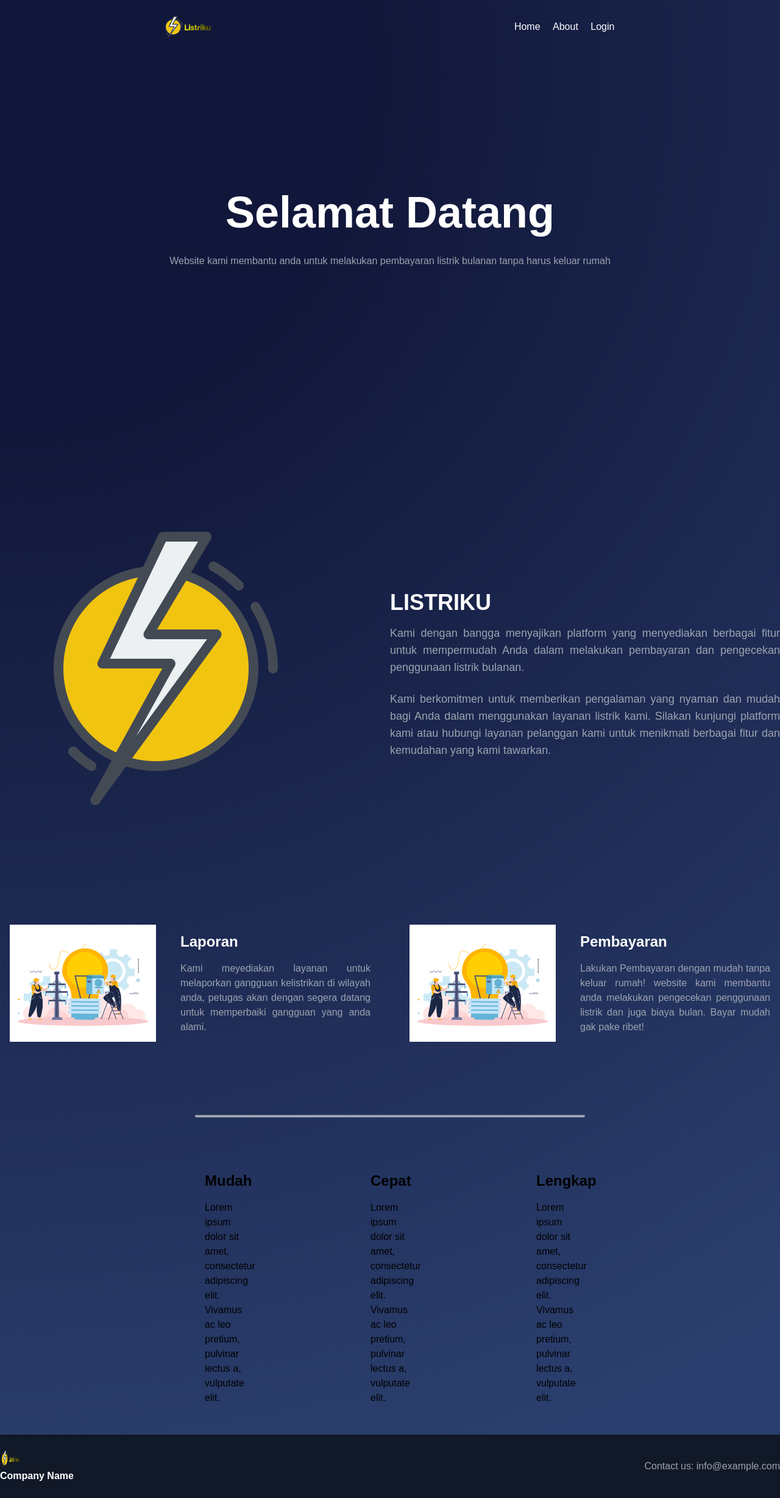
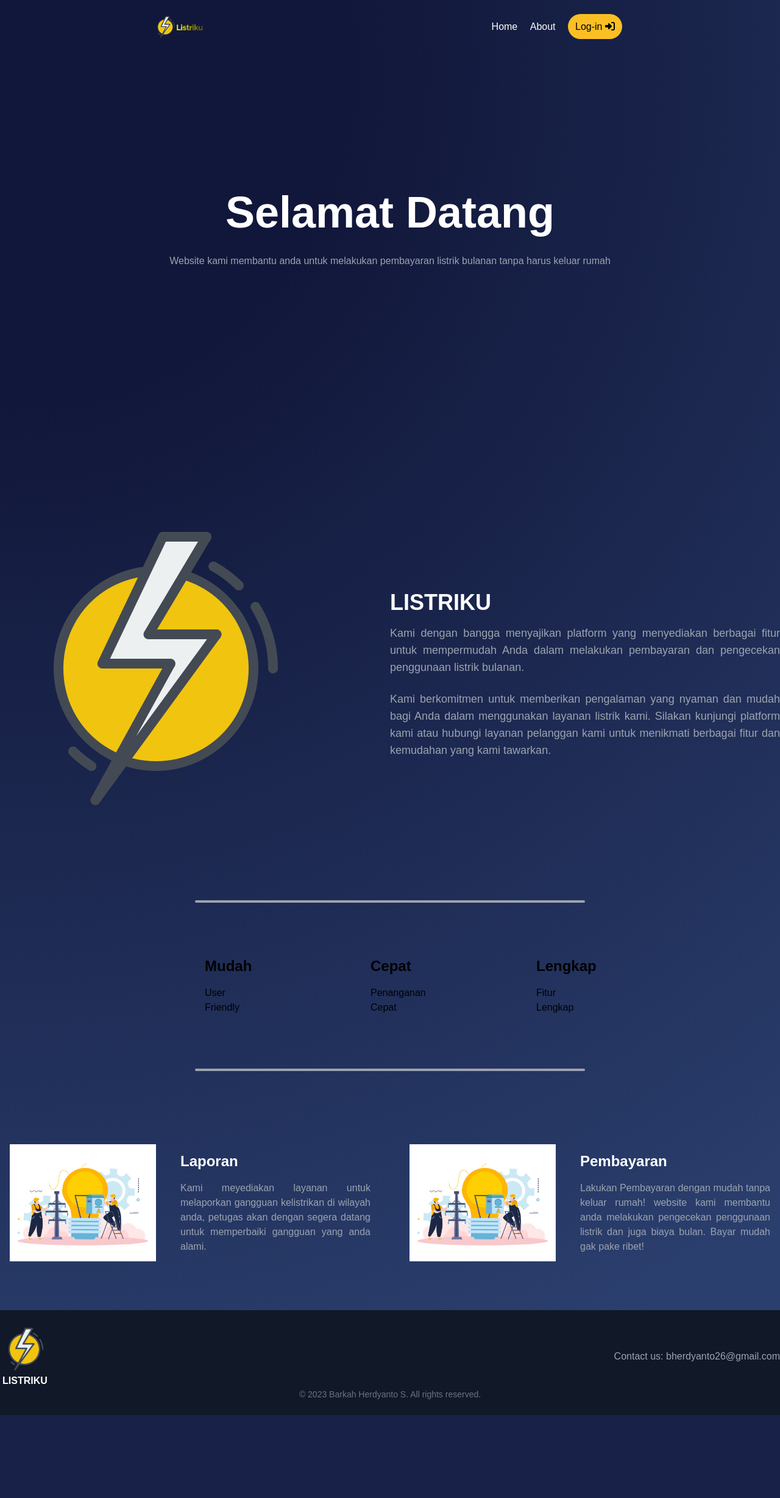
Before and after one commit to Menrva-pixel/listriku_web, a PHP site: page / in a window 1280 px wide. Shown: the whole page at 61% size. After the commit the page ends 2320 px from the top, so only its background shows below. Run offline with PHP 8.4, Linux system fonts and the light colour scheme; style sheets or scripts are compiled from the project's sources.

Commit message:
minor patch

```diff
--- a/index.php
+++ b/index.php
@@ -7,37 +7,42 @@
   <title>Landing Page</title>
   <link href="https://cdn.jsdelivr.net/npm/tailwindcss@2.2.19/dist/tailwind.min.css" rel="stylesheet">
   <link rel="stylesheet" href="assets/css/style.css">
+  <link rel="stylesheet" href="https://cdnjs.cloudflare.com/ajax/libs/aos/2.3.4/aos.css" />
+  <link rel="stylesheet" href="https://cdnjs.cloudflare.com/ajax/libs/font-awesome/6.4.0/css/all.min.css" integrity="sha512-iecdLmaskl7CVkqkXNQ/ZH/XLlvWZOJyj7Yy7tcenmpD1ypASozpmT/E0iPtmFIB46ZmdtAc9eNBvH0H/ZpiBw==" crossorigin="anonymous" referrerpolicy="no-referrer" />
+
+  <script src="https://cdnjs.cloudflare.com/ajax/libs/aos/2.3.4/aos.js"></script>
 </head>
 
 <body>
   <!-- Navbar -->
-  <nav class="navbar sticky top-0 flex items-center justify-around bg-transparent text-white p-6">
+  <nav class="navbar z-50 sticky top-0 flex items-center justify-around bg-transparent text-white p-6">
     <div class="flex items-center">
       <img src="assets/images/logo.png" alt="Brand-Logo" class="h-10 w-15 mr-2">
     </div>
     <div>
       <a href="#" class="text-white hover:text-gray-400 mx-2">Home</a>
       <a href="#" class="text-white hover:text-gray-400 mx-2">About</a>
-      <a href="#" class="text-white hover:text-gray-400 mx-2">Login</a>
+      <a href="auth/login.php" class="text-black bg-yellow-400 p-3 rounded-3xl mx-2 transform hover:scale-75">Log-in <i class="fa-solid fa-right-to-bracket"></i></a>
     </div>
   </nav>
 
   <!-- Hero section -->
-  <section class="bg-transparent h-96 m-20">
+  <section class="z-0 bg-transparent h-96 m-20" data-aos="fade-up" data-aos-duration="2000">
     <div class="container mx-auto mt-56 text-center">
       <h1 class="text-white font-bold text-5xl md:text-6xl xl:text-7xl">Selamat Datang</h1>
       <p class="mt-8 text-gray-400 dark:text-gray-300">Website kami membantu anda untuk melakukan pembayaran listrik bulanan tanpa harus keluar rumah</p>
     </div>
   </section>
 
+
   <!-- Company Information section -->
   <section class="bg-transparent py-16">
     <div class="container mx-auto">
       <div class="flex items-center justify-center">
         <div class="w-1/2">
-          <img src="assets/images/slider-dec.png" alt="Company Image" class="mb-5 h-25 w-25">
+          <img src="assets/images/slider-dec.png" alt="Company Image" class="mb-5 h-25 w-25" data-aos="fade-right" data-aos-duration="1000">
         </div>
-        <div class="w-1/2">
+        <div class="w-1/2" data-aos="fade-left" data-aos-duration="500">
           <h2 class="text-white text-4xl font-bold mb-4">LISTRIKU</h2>
           <p class="text-gray-400 text-lg mb-6 text-justify">Kami dengan bangga menyajikan platform yang menyediakan berbagai fitur untuk mempermudah Anda dalam melakukan pembayaran dan pengecekan penggunaan listrik bulanan.</p>
           <p class="text-gray-400 text-lg text-justify">Kami berkomitmen untuk memberikan pengalaman yang nyaman dan mudah bagi Anda dalam menggunakan layanan listrik kami. Silakan kunjungi platform kami atau hubungi layanan pelanggan kami untuk menikmati berbagai fitur dan kemudahan yang kami tawarkan.</p>
@@ -45,6 +50,28 @@
       </div>
     </div>
   </section>
+
+  <!-- Additional Information section -->
+  <hr class="w-1/2 h-1 mx-auto bg-gray-400 border-0 rounded md:my-10 dark:bg-gray-700">
+  <section class="py-8 m-0 border-y border-gray-100 dark:border-gray-800 sm:flex justify-between">
+    <div class="container mx-auto">
+      <div class="grid grid-cols-3 gap-x-44 mx-auto w-1/2">
+        <div class="p-4">
+          <h2 class="text-2xl font-bold mb-4">Mudah</h2>
+          <p>User Friendly</p>
+        </div>
+        <div class="p-4">
+          <h2 class="text-2xl font-bold mb-4">Cepat</h2>
+          <p>Penanganan Cepat</p>
+        </div>
+        <div class="p-4">
+          <h2 class="text-2xl font-bold mb-4">Lengkap</h2>
+          <p>Fitur Lengkap</p>
+        </div>
+      </div>
+    </div>
+  </section>
+  <hr class="w-1/2 h-1 mx-auto bg-gray-400 border-0 rounded md:my-10 dark:bg-gray-700">
 
   <!-- Additional features section -->
   <section class="py-16">
@@ -71,41 +98,24 @@
     </div>
   </section>
 
-  <!-- Additional Information section -->
-  <hr class="w-1/2 h-1 mx-auto bg-gray-400 border-0 rounded md:my-10 dark:bg-gray-700">
-  <section class="py-8 m-0 border-y border-gray-100 dark:border-gray-800 sm:flex justify-between">
-    <div class="container mx-auto">
-      <div class="grid grid-cols-3 gap-x-44 mx-auto w-1/2">
-        <div class="p-4">
-          <h2 class="text-2xl font-bold mb-4">Mudah</h2>
-          <p>Lorem ipsum dolor sit amet, consectetur adipiscing elit. Vivamus ac leo pretium, pulvinar lectus a, vulputate elit.</p>
-        </div>
-        <div class="p-4">
-          <h2 class="text-2xl font-bold mb-4">Cepat</h2>
-          <p>Lorem ipsum dolor sit amet, consectetur adipiscing elit. Vivamus ac leo pretium, pulvinar lectus a, vulputate elit.</p>
-        </div>
-        <div class="p-4">
-          <h2 class="text-2xl font-bold mb-4">Lengkap</h2>
-          <p>Lorem ipsum dolor sit amet, consectetur adipiscing elit. Vivamus ac leo pretium, pulvinar lectus a, vulputate elit.</p>
-        </div>
-      </div>
-    </div>
-  </section>
-
   <!-- Footer -->
   <footer class="bg-gray-900 text-white py-6">
     <div class="container mx-auto flex items-center justify-between">
       <div>
-        <img src="logo.png" alt="Logo" class="h-8 w-8 mr-2">
-        <span class="font-bold">Company Name</span>
+        <img src="assets/images/slider-dec.png" alt="Logo" class="h-20 w-auto mr-2 flex ">
+        <span class="font-bold text-center ml-1">LISTRIKU</span>
       </div>
       <div>
-        <p class="text-gray-400">Contact us: info@example.com</p>
+        <p class="text-gray-400">Contact us: bherdyanto26@gmail.com</p>
       </div>
+    </div>
+    <div class="container mx-auto px-4">
+    <div class="flex justify-center items-center">
+      <p class="text-gray-500 text-sm">&copy; 2023 Barkah Herdyanto S. All rights reserved.</p>
     </div>
   </footer>
 </body>
-
+<script>AOS.init();</script>
 <script src="assets/js/script.js"></script>
 
 </html>
```
